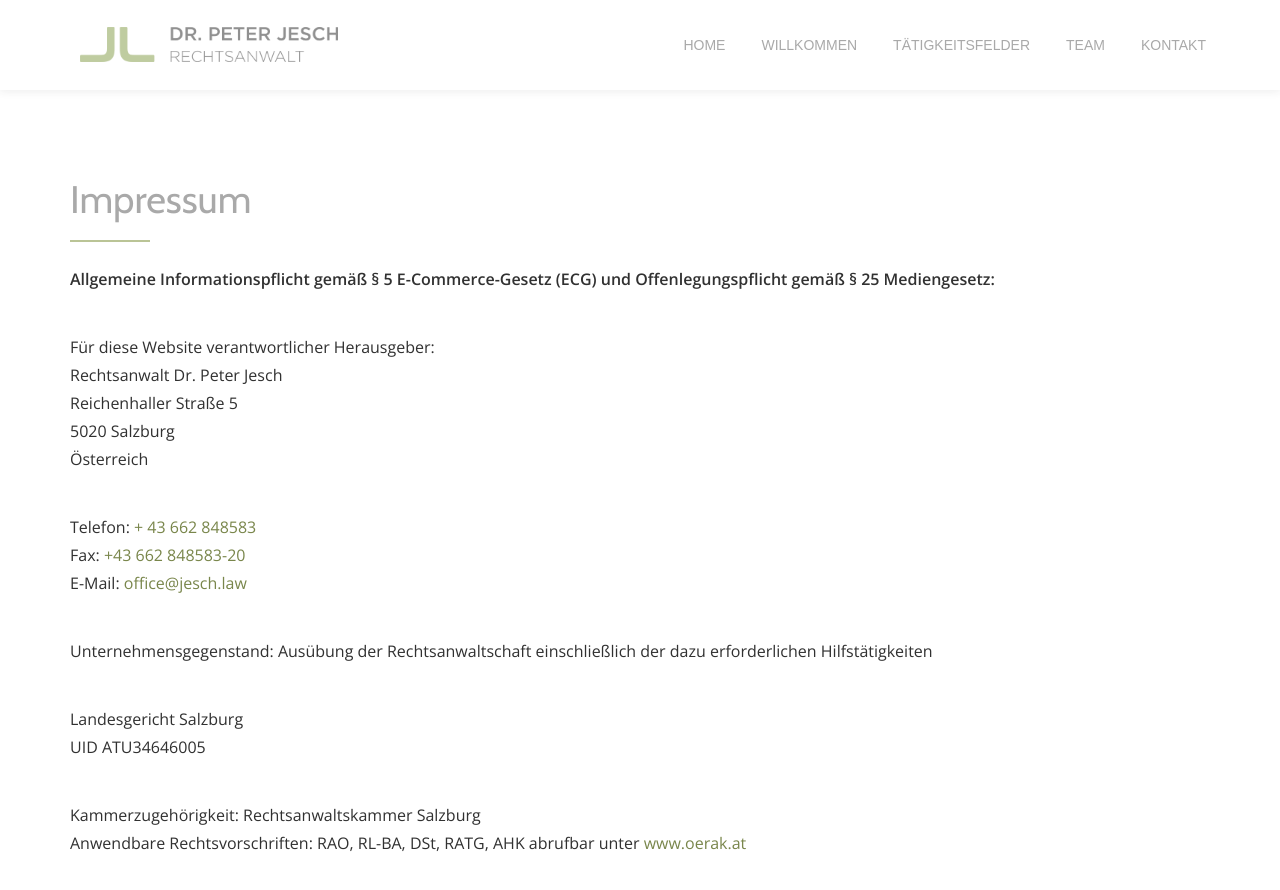
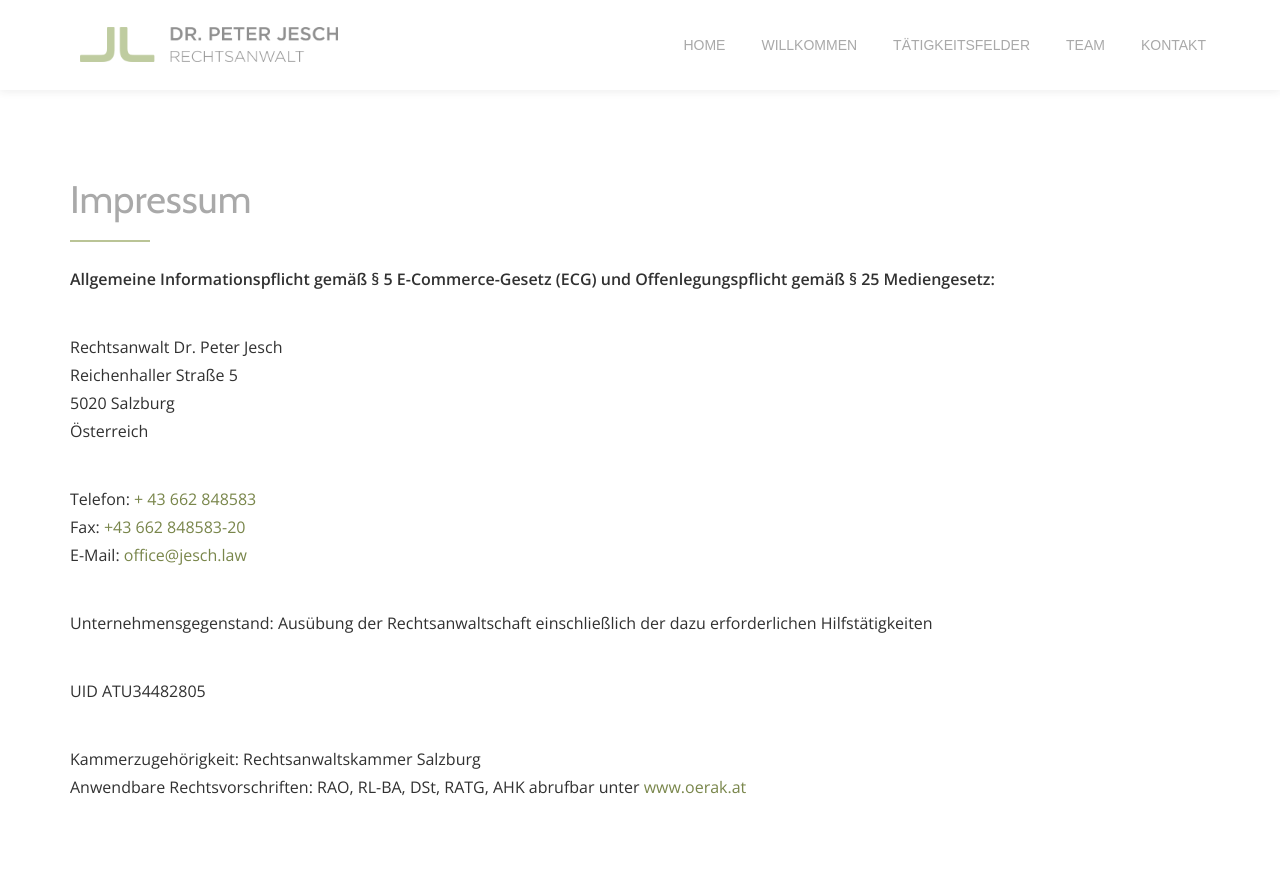
Before and after one commit to Funkmartin/Funkmartin.github.io, a Jekyll site: the page built from imprint/index.md, in a window 1280 px wide and 900 px high. Shown: the top 890 px of the window. Built offline with Jekyll 4.4.1, drawn with Linux system fonts in a browser that asks for light colours.

Commit message:
updates October round 2

```diff
--- a/_config.yml
+++ b/_config.yml
@@ -34,7 +34,7 @@ company:
 #    firmennummer: FN 45282t
     gerichtsstand: Landesgericht Salzburg
     aufsichtsbehoerde: Rechtsanwaltskammer Salzburg
-    uid: ATU34646005
+    uid: ATU34482805
 description: >
   Wir sind für Sie da!
 baseurl: "" # the subpath of your site, e.g. /blog
--- a/imprint/index.md
+++ b/imprint/index.md
@@ -6,7 +6,6 @@ permalink: /imprint/
 
 **Allgemeine Informationspflicht gemäß § 5 E-Commerce-Gesetz (ECG) und Offenlegungspflicht gemäß § 25 Mediengesetz:**
 
-Für diese Website verantwortlicher Herausgeber: <br>
 {{ site.company.imprint.ceo }}<br>
 {{ site.company.imprint.address.street }}<br>
 {{ site.company.imprint.address.zip }} {{ site.company.imprint.address.city }}<br>
@@ -18,7 +17,6 @@ E-Mail: [{{ site.company.email }}](mailto:{{ site.company.email }})
 
 Unternehmensgegenstand: Ausübung der Rechtsanwaltschaft einschließlich der dazu erforderlichen Hilfstätigkeiten
 
-{{ site.company.imprint.gerichtsstand }}<br>
 UID {{ site.company.imprint.uid }}
 
 Kammerzugehörigkeit: {{ site.company.imprint.aufsichtsbehoerde }} <br>
```
